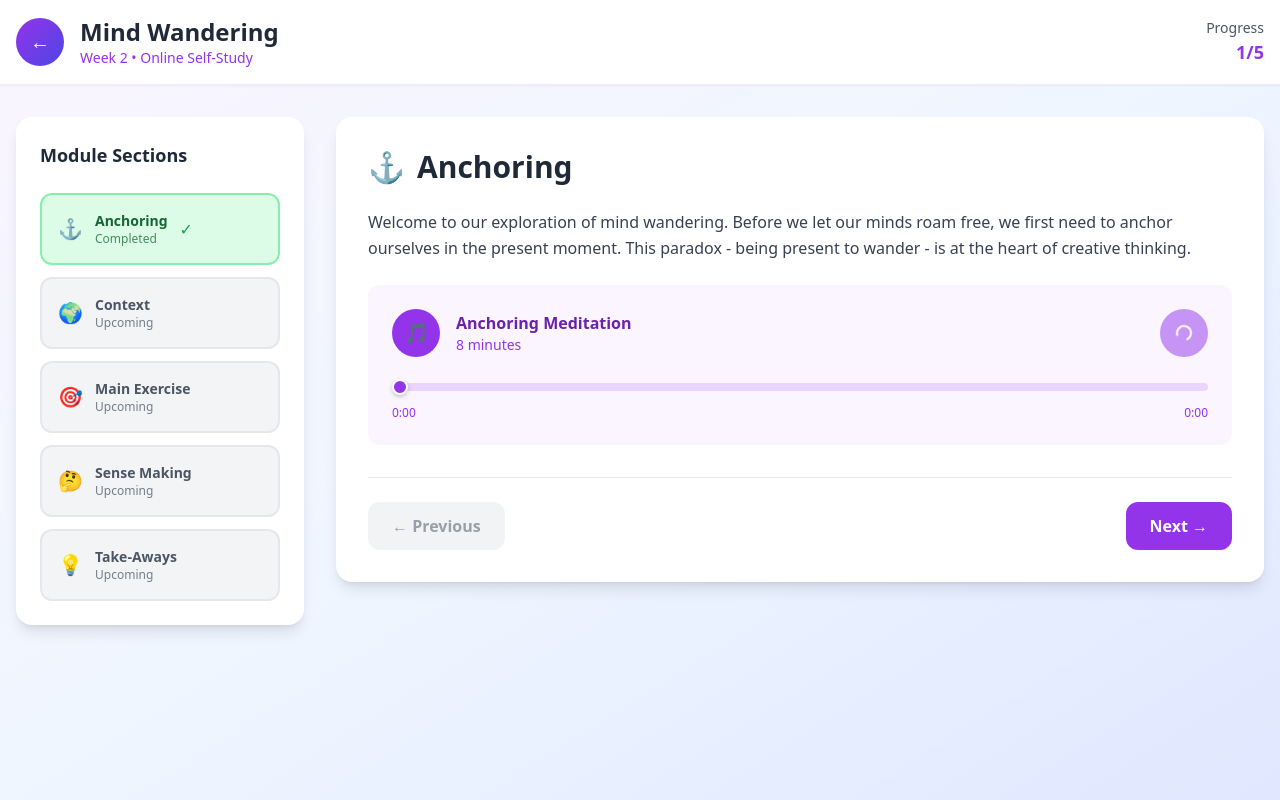
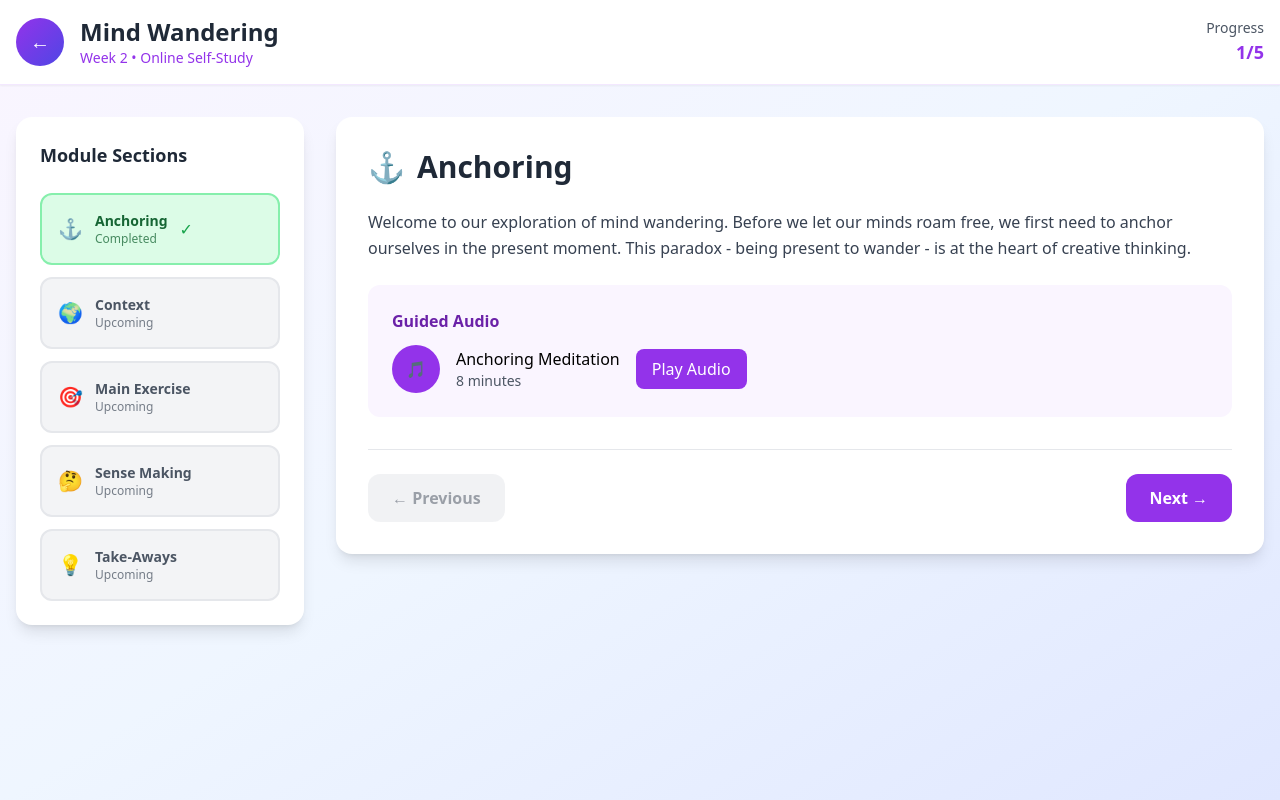
Before and after one commit to MartijnMesman/ConnectedCreativity, a Next.js app: page /course/module/1 in a window 1280 px wide. Built offline with nearby package versions, Linux system fonts and the light colour scheme.

Commit message:
Updated page.tsx

```diff
--- a/src/app/course/module/[id]/page.tsx
+++ b/src/app/course/module/[id]/page.tsx
@@ -3,7 +3,6 @@
 import { useState } from 'react'
 import Link from 'next/link'
 import { useParams } from 'next/navigation'
-import AudioPlayer from '@/components/AudioPlayer'
 
 interface ModuleContent {
   id: number
@@ -175,12 +174,21 @@ export default function ModulePage() {
           <div className="space-y-6">
             <p className="text-gray-700 leading-relaxed">{section.content}</p>
             {section.media && (
-              <AudioPlayer
-                src={section.media.url}
-                title="Anchoring Meditation"
-                duration={section.media.duration}
-                onComplete={() => markSectionComplete('anchoring')}
-              />
+              <div className="bg-purple-50 rounded-xl p-6">
+                <h4 className="font-semibold text-purple-800 mb-3">Guided Audio</h4>
+                <div className="flex items-center space-x-4">
+                  <div className="w-12 h-12 bg-purple-600 rounded-full flex items-center justify-center">
+                    <span className="text-white">🎵</span>
+                  </div>
+                  <div>
+                    <p className="font-medium">Anchoring Meditation</p>
+                    <p className="text-sm text-gray-600">{section.media.duration}</p>
+                  </div>
+                  <button className="px-4 py-2 bg-purple-600 text-white rounded-lg hover:bg-purple-700">
+                    Play Audio
+                  </button>
+                </div>
+              </div>
             )}
           </div>
         )
--- a/src/components/AudioPlayer.tsx
+++ /dev/null
@@ -1,147 +0,0 @@
-'use client'
-
-import { useState, useRef, useEffect } from 'react'
-
-interface AudioPlayerProps {
-  src: string
-  title: string
-  duration: string
-  onComplete?: () => void
-}
-
-export default function AudioPlayer({ src, title, duration, onComplete }: AudioPlayerProps) {
-  const [isPlaying, setIsPlaying] = useState(false)
-  const [currentTime, setCurrentTime] = useState(0)
-  const [totalDuration, setTotalDuration] = useState(0)
-  const [isLoading, setIsLoading] = useState(false)
-  const audioRef = useRef<HTMLAudioElement>(null)
-
-  useEffect(() => {
-    const audio = audioRef.current
-    if (!audio) return
-
-    const updateTime = () => setCurrentTime(audio.currentTime)
-    const updateDuration = () => setTotalDuration(audio.duration)
-    const handleEnded = () => {
-      setIsPlaying(false)
-      setCurrentTime(0)
-      onComplete?.()
-    }
-    const handleLoadStart = () => setIsLoading(true)
-    const handleCanPlay = () => setIsLoading(false)
-
-    audio.addEventListener('timeupdate', updateTime)
-    audio.addEventListener('loadedmetadata', updateDuration)
-    audio.addEventListener('ended', handleEnded)
-    audio.addEventListener('loadstart', handleLoadStart)
-    audio.addEventListener('canplay', handleCanPlay)
-
-    return () => {
-      audio.removeEventListener('timeupdate', updateTime)
-      audio.removeEventListener('loadedmetadata', updateDuration)
-      audio.removeEventListener('ended', handleEnded)
-      audio.removeEventListener('loadstart', handleLoadStart)
-      audio.removeEventListener('canplay', handleCanPlay)
-    }
-  }, [onComplete])
-
-  const togglePlayPause = () => {
-    const audio = audioRef.current
-    if (!audio) return
-
-    if (isPlaying) {
-      audio.pause()
-    } else {
-      audio.play()
-    }
-    setIsPlaying(!isPlaying)
-  }
-
-  const handleSeek = (e: React.ChangeEvent<HTMLInputElement>) => {
-    const audio = audioRef.current
-    if (!audio) return
-
-    const newTime = (parseFloat(e.target.value) / 100) * totalDuration
-    audio.currentTime = newTime
-    setCurrentTime(newTime)
-  }
-
-  const formatTime = (time: number) => {
-    const minutes = Math.floor(time / 60)
-    const seconds = Math.floor(time % 60)
-    return `${minutes}:${seconds.toString().padStart(2, '0')}`
-  }
-
-  const progress = totalDuration > 0 ? (currentTime / totalDuration) * 100 : 0
-
-  return (
-    <div className="bg-purple-50 rounded-xl p-6">
-      <div className="flex items-center space-x-4 mb-4">
-        <div className="w-12 h-12 bg-purple-600 rounded-full flex items-center justify-center">
-          <span className="text-white text-xl">🎵</span>
-        </div>
-        <div className="flex-1">
-          <h4 className="font-semibold text-purple-800">{title}</h4>
-          <p className="text-sm text-purple-600">{duration}</p>
-        </div>
-        <button
-          onClick={togglePlayPause}
-          disabled={isLoading}
-          className="w-12 h-12 bg-purple-600 hover:bg-purple-700 rounded-full flex items-center justify-center text-white transition-colors disabled:opacity-50"
-        >
-          {isLoading ? (
-            <div className="w-4 h-4 border-2 border-white border-t-transparent rounded-full animate-spin"></div>
-          ) : isPlaying ? (
-            <span className="text-lg">⏸️</span>
-          ) : (
-            <span className="text-lg">▶️</span>
-          )}
-        </button>
-      </div>
-
-      {/* Progress Bar */}
-      <div className="space-y-2">
-        <input
-          type="range"
-          min="0"
-          max="100"
-          value={progress}
-          onChange={handleSeek}
-          className="w-full h-2 bg-purple-200 rounded-lg appearance-none cursor-pointer slider"
-          style={{
-            background: `linear-gradient(to right, #9333ea 0%, #9333ea ${progress}%, #e9d5ff ${progress}%, #e9d5ff 100%)`
-          }}
-        />
-        <div className="flex justify-between text-xs text-purple-600">
-          <span>{formatTime(currentTime)}</span>
-          <span>{formatTime(totalDuration)}</span>
-        </div>
-      </div>
-
-      {/* Hidden Audio Element */}
-      <audio ref={audioRef} src={src} preload="metadata" />
-
-      <style jsx>{`
-        .slider::-webkit-slider-thumb {
-          appearance: none;
-          width: 16px;
-          height: 16px;
-          border-radius: 50%;
-          background: #9333ea;
-          cursor: pointer;
-          border: 2px solid white;
-          box-shadow: 0 2px 4px rgba(0,0,0,0.2);
-        }
-        .slider::-moz-range-thumb {
-          width: 16px;
-          height: 16px;
-          border-radius: 50%;
-          background: #9333ea;
-          cursor: pointer;
-          border: 2px solid white;
-          box-shadow: 0 2px 4px rgba(0,0,0,0.2);
-        }
-      `}</style>
-    </div>
-  )
-}
```
